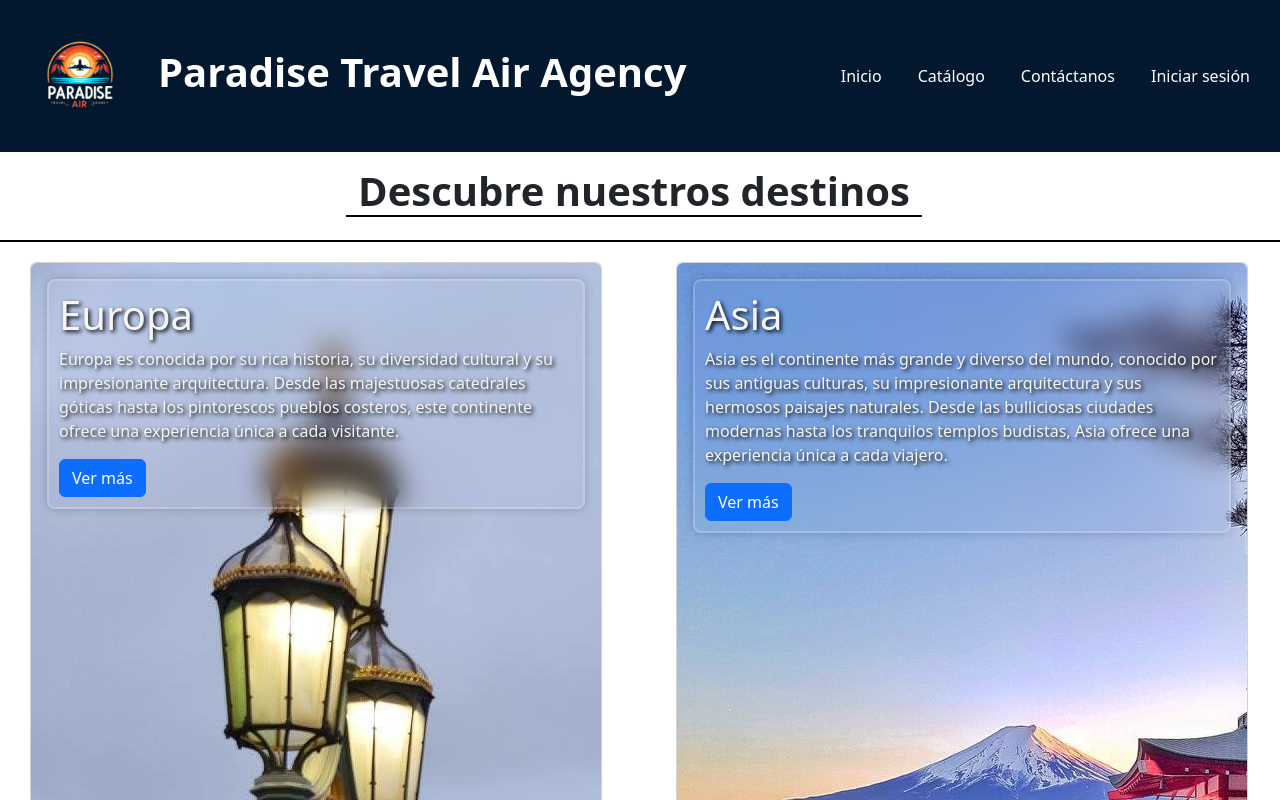
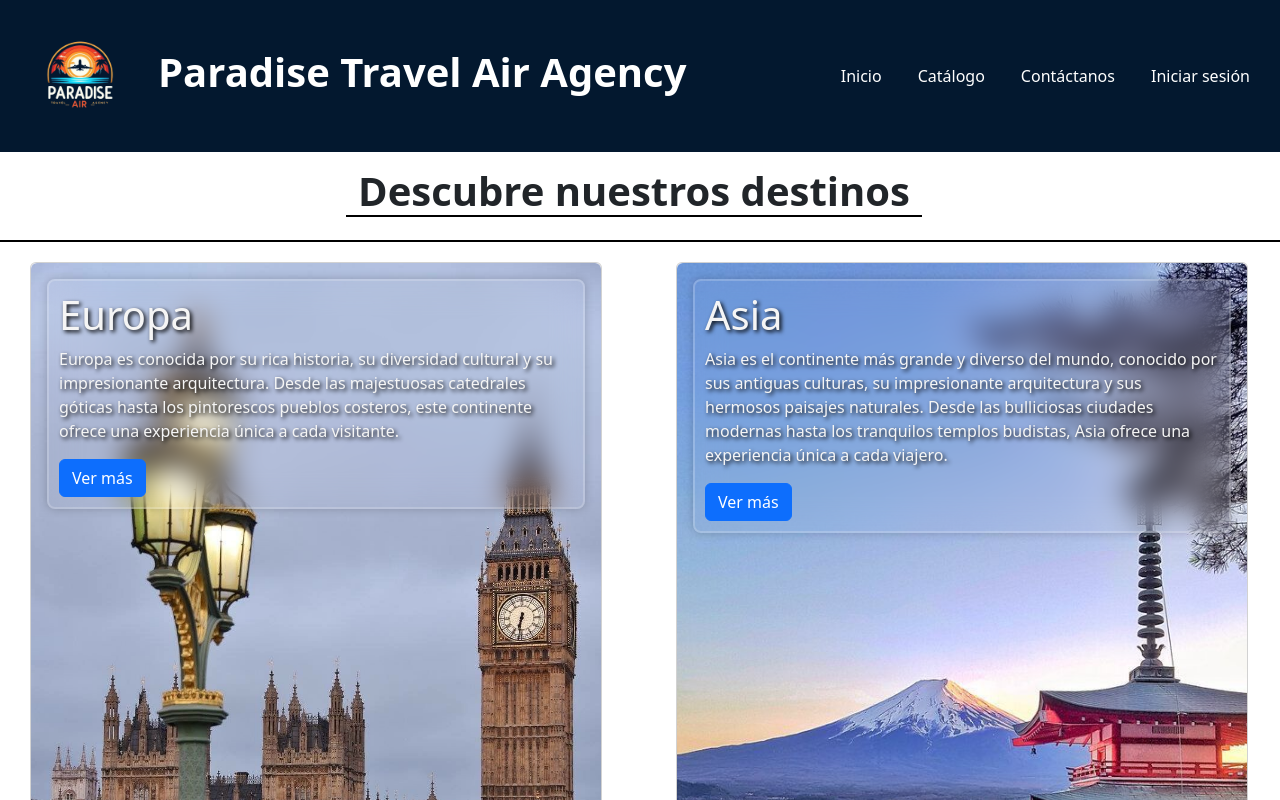
Before and after one commit to nicolascastellanosmena/Agencia-De-Viaje, an Angular app in the folder AgenciaViaje/: page /catalogo in a window 1280 px wide. Shown: the top 800 px of the page. Built offline with nearby package versions, Linux system fonts and the light colour scheme.

Commit message:
Se soluciono el problema de las imagenes repetidas en catalogos

```diff
--- a/AgenciaViaje/src/app/page/catalogo/catalogo.component.css
+++ b/AgenciaViaje/src/app/page/catalogo/catalogo.component.css
@@ -46,14 +46,14 @@ main{
     overflow: hidden;
     color: whitesmoke;
     border-radius: inherit;
+    background-size: cover;
+    background-repeat: no-repeat;
+    background-position: center;
+
 
 
 }
-.bg-image {
-    background-size: cover;
-    background-position: center;
-    border-radius: 10px;
-}
+
 
 .transparente{
     color:whitesmoke;
```
